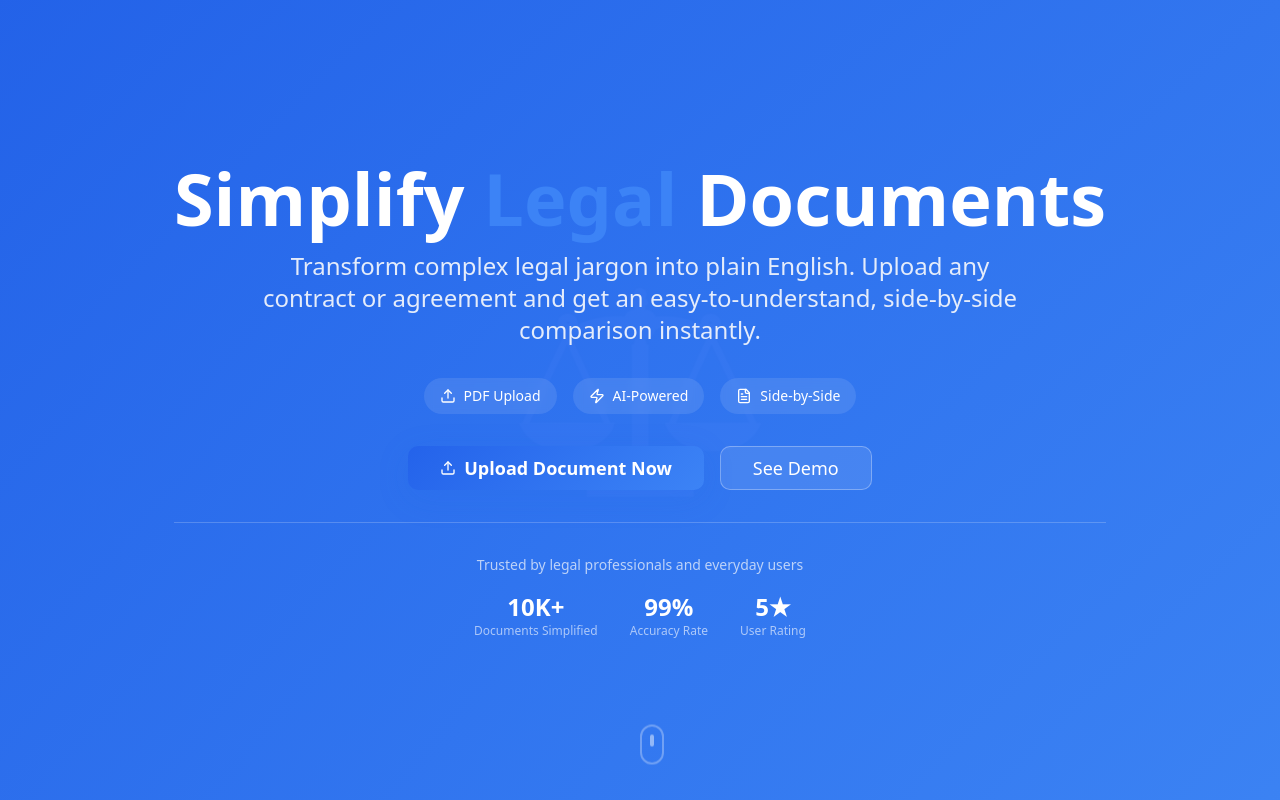
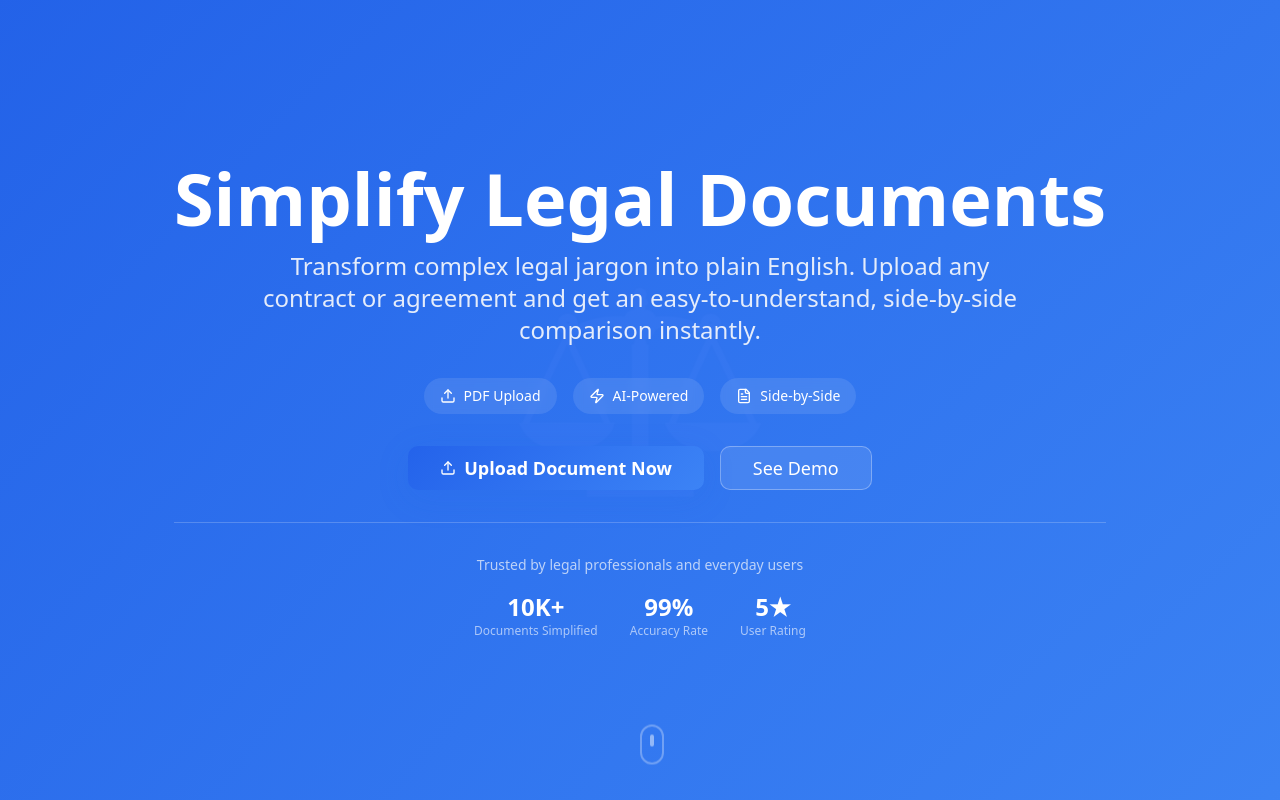
Before and after one commit to Dheemanth07/understand-my-contract, a React (Vite) app: page / in a window 1280 px wide. Shown: the top 800 px of the page. Built offline with nearby package versions, Linux system fonts and the light colour scheme.

Commit message:
Fix header text color
Correct the color of the word "Legal" in the header to ensure it contrasts with the background for better readability.

```diff
--- a/src/components/LegalHero.tsx
+++ b/src/components/LegalHero.tsx
@@ -21,7 +21,7 @@ const LegalHero = () => {
           {/* Main Heading */}
           <div className="space-y-4">
             <h1 className="text-5xl md:text-7xl font-bold leading-tight">
-              Simplify <span className="text-legal-secondary">Legal</span> Documents
+              Simplify <span className="text-white font-extrabold">Legal</span> Documents
             </h1>
             <p className="text-xl md:text-2xl text-legal-light/90 max-w-3xl mx-auto leading-relaxed">
               Transform complex legal jargon into plain English. Upload any contract or agreement
```
